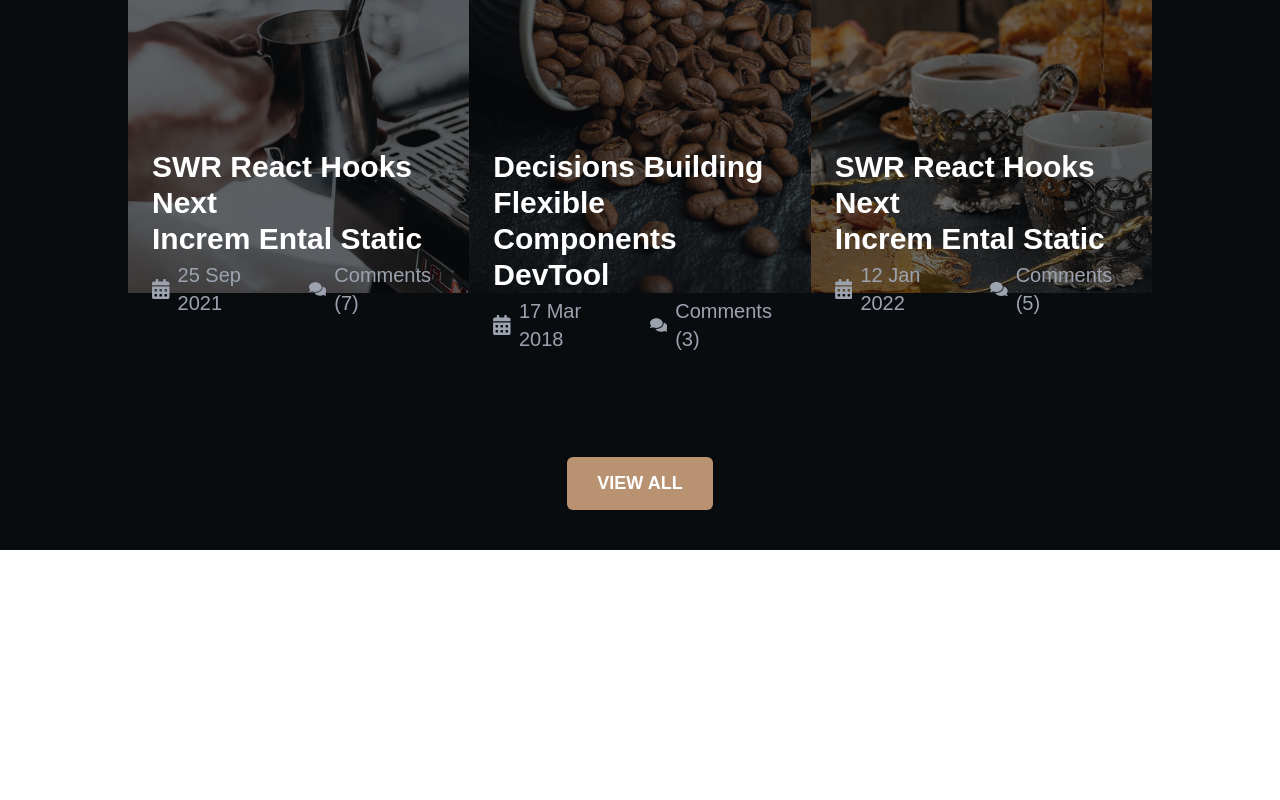
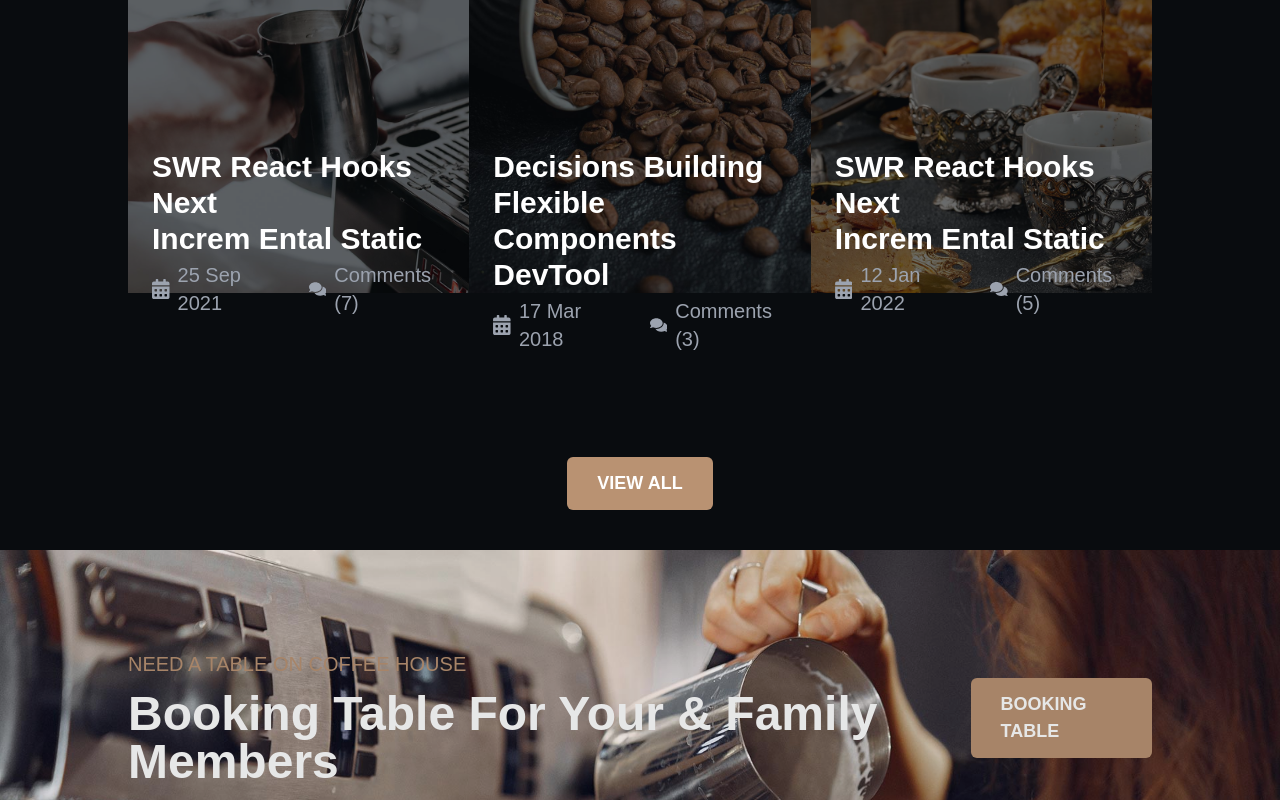
Before and after one commit to ronobir84/kaffen-project, a React (Vite) app: page / in a window 1280 px wide. Shown: the part 6536-7336 px from the top of the page. Before the commit the page ends 7086 px from the top, so only its background shows below. Built offline with nearby package versions, Linux system fonts and the light colour scheme.

Commit message:
this add the booking and background section

```diff
--- a/src/Pages/HomePage/Booking/Booking.jsx
+++ b/src/Pages/HomePage/Booking/Booking.jsx
@@ -1,14 +1,14 @@
 
 const Booking = () => {
     return (
-        <div>
-            <div>
-                <div>
-                    <p>NEED A TABLE ON COFFEE HOUSE</p>
-                    <h1>Booking Table For Your & Family Members</h1>
+        <div className="booking-background bg-cover bg-fixed  opacity-90">
+            <div className="flex justify-between items-center relative top-[40%] md:px-32">
+                <div className="space-y-3">
+                    <p className="text-xl font-medium text-[#b99272]">NEED A TABLE ON COFFEE HOUSE</p>
+                    <h1 className="md:text-5xl text-4xl font-bold text-white">Booking Table For Your & Family Members</h1>
                 </div>
                 <div>
-                    <a href="#" className="custom-btn btn-14  ">view all</a>
+                    <a href="#" className="custom-btn btn-14  ">booking table</a>
                 </div>
 
             </div>
--- a/src/Pages/HomePage/Home/Home.jsx
+++ b/src/Pages/HomePage/Home/Home.jsx
@@ -1,6 +1,7 @@
 import AboutMenu from "../AboutMenu/AboutMenu";
 import AboutUs from "../AboutUs/AboutUs";
 import Banner from "../Banner/Banner";
+import Booking from "../Booking/Booking";
 import CoffeeClients from "../CoffeeClients/CoffeeClients";
 import CoffeeItem from "../CoffeeItem/CoffeeItem";
 import CoffeeMenu from "../CoffeeMenu/CoffeeMenu";
@@ -37,6 +38,9 @@ const Home = () => {
             <div>
                 <CoffeeNews></CoffeeNews>
             </div>
+            <div>
+                <Booking></Booking>
+            </div>
         </div>
     );
 };
--- a/src/index.css
+++ b/src/index.css
@@ -19,6 +19,11 @@ body{
 }
 .main-container{
   background-image: url("./assets/image/client-container-img.jpg");
+
+}
+.booking-background{
+  background-image: url("./assets/image//booking-bg.jpg");
+  height: 250px;
 
 }
 .custom-btn {
```
Also changed, not shown: src/assets/image/booking-bg.jpg (added).
